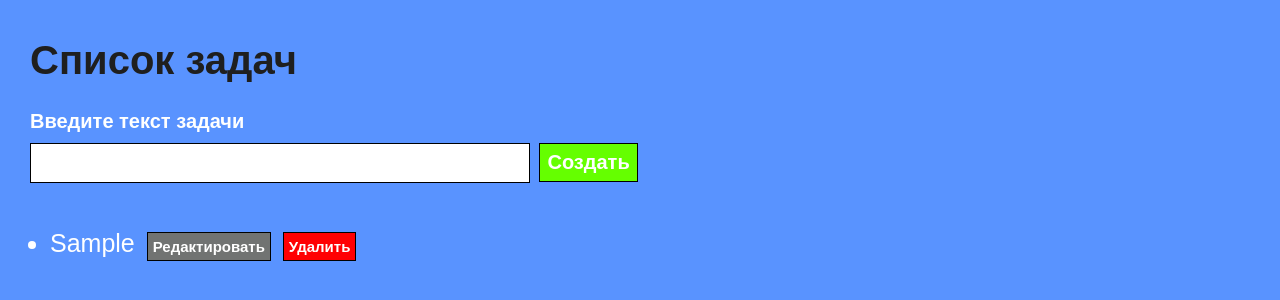
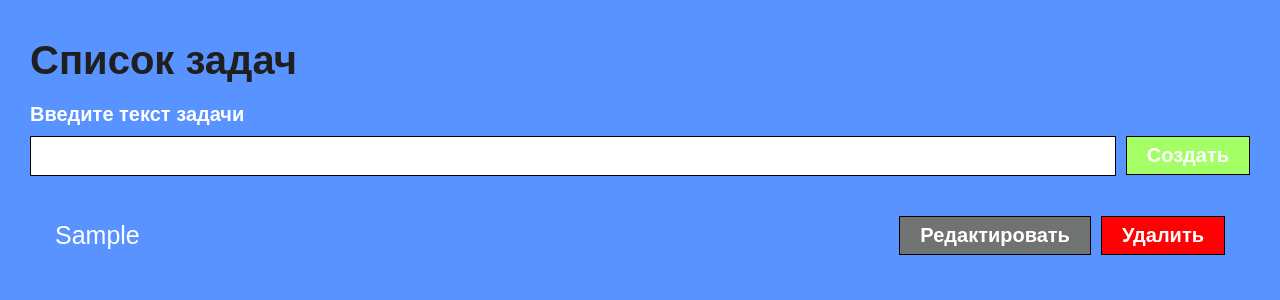
Before and after one commit to platowashere666-ship-it/AcademItSchoolClientWebCourseMay26.Alekseev, a plain HTML site: page TodoList/index.html in a window 1280 px wide. Both pictures are taken after typing "Sample" into the empty fields and a click on the button "Создать". Drawn offline with Linux system fonts and the light colour scheme.

Commit message:
Задача TODO List правил по списку

```diff
--- a/TodoList/script.js
+++ b/TodoList/script.js
@@ -44,7 +44,7 @@ document.addEventListener("DOMContentLoaded", function () {
 
                         <button class="cancel-button" type="button">Отменить</button>
                     </form>
-                `
+                `;
 
                 const editTodoItemTextField = todoItem.querySelector(".edit-todo-item-text-field");
 
--- a/TodoList/style.css
+++ b/TodoList/style.css
@@ -1,58 +1,87 @@
 * {
     box-sizing: border-box;
+    margin: 0;
+    padding: 0;
 }
 
 .main-block {
     padding: 10px 30px;
     font-family: "Bookman Old Style", sans-serif;
     background-color: #5993ff;
-    width: 100vw;
-    height: 100vh;
+    min-height: 100vh;
+    height: auto;
+    width: 100%;
+    max-width: 100%;
+    overflow-x: hidden;
+    word-wrap: break-word;
+    overflow-wrap: break-word;
 }
 
 .main-header {
     font-size: 40px;
     color: #1f1f1f;
+    margin-bottom: 20px;
+    max-width: 100%;
+    word-break: break-word;
+}
+
+.new-todo-form {
+    display: flex;
+    flex-wrap: wrap;
+    align-items: flex-start;
+    gap: 10px;
+    width: 100%;
+    max-width: 100%;
+}
+
+.new-todo-form > div:first-child {
+    flex: 0 0 100%;
+    max-width: 100%;
 }
 
 .new-todo-form label {
     font-weight: bold;
     font-size: 20px;
     color: #fff;
+    display: block;
+    max-width: 100%;
+    word-break: break-word;
+}
+
+.field-wrapper {
+    flex: 1 1 auto;
+    min-width: 200px;
 }
 
 .field-wrapper input {
-    width: 500px;
+    width: 100%;
+    max-width: 100%;
     height: 40px;
     border: #000 solid 1px;
     font-size: 20px;
     font-weight: bold;
-    margin-top: 10px;
+    padding: 0 10px;
+    min-width: 0;
 }
 
 .new-todo-form button {
     font-size: 20px;
-    margin-top: 10px;
-    margin-left: 5px;
-    padding: 7px;
-    background-color: #65ff00;
+    padding: 7px 20px;
+    background-color: #a4ff67;
     font-weight: bold;
     color: #fff;
     outline: none;
     border: #000 1px solid;
     cursor: pointer;
+    white-space: nowrap;
+    flex-shrink: 0;
+    align-self: flex-start;
+    margin-top: 0;
+    max-width: 100%;
 }
 
 .new-todo-form button:hover {
     background-color: #3ada00;
-}
-
-.field-wrapper, .edit-field-wrapper {
-    display: inline-block;
-}
-
-.new-todo-form button, .save-button, .cancel-button {
-    vertical-align: top;
 }
 
 .error-message, .edit-error-message {
@@ -60,11 +89,12 @@
     color: #ff0202;
     margin-top: 5px;
     font-weight: bold;
+    word-break: break-word;
 }
 
 .invalid {
     border: #ff1158 1px solid;
-    background-color: #FD7B93;
+    background-color: #fd7b93;
 }
 
 .invalid ~ .error-message, .invalid ~ .edit-error-message {
@@ -73,23 +103,79 @@
 
 .todo-list {
     padding: 10px 20px;
+    list-style: none;
+    max-width: 100%;
+    margin: 0;
 }
 
 .todo-list li {
     color: #fff;
     font-size: 25px;
     margin-top: 20px;
+    display: flex;
+    flex-wrap: wrap;
+    align-items: center;
+    justify-content: space-between;
+    gap: 10px;
+    padding: 10px 5px;
+    border-radius: 5px;
+    word-break: break-word;
+    max-width: 100%;
+    overflow-wrap: break-word;
+}
+
+.todo-item-text {
+    flex: 1 1 auto;
+    min-width: 100px;
+    max-width: 100%;
+    word-break: break-word;
+    overflow-wrap: break-word;
+}
+
+.todo-list li .edit-button, .todo-list li .delete-button {
+    flex-shrink: 0;
+}
+
+.edit-todo-form {
+    display: flex;
+    flex-wrap: wrap;
+    align-items: center;
+    gap: 10px;
+    width: 100%;
+}
+
+.edit-field-wrapper {
+    flex: 1 1 auto;
+    min-width: 200px;
+}
+
+.edit-field-wrapper input {
+    width: 100%;
+    max-width: 100%;
+    height: 40px;
+    border: #000 solid 1px;
+    font-size: 20px;
+    font-weight: bold;
+    padding: 0 10px;
+    min-width: 0;
+}
+
+.edit-error-message {
+    margin-top: 0;
 }
 
 .edit-button, .delete-button, .save-button, .cancel-button {
-    font-size: 15px;
-    padding: 5px;
-    margin-left: 5px;
+    font-size: 20px;
+    padding: 7px 20px;
+    margin: 0;
     font-weight: bold;
     color: #fff;
     outline: none;
     border: #000 1px solid;
     cursor: pointer;
+    white-space: nowrap;
+    align-self: flex-start;
+    max-width: 100%;
 }
 
 .edit-button {
@@ -109,17 +195,9 @@
 }
 
 .save-button {
-    background-color: #65ff00;
+    background-color: #a4ff67;
 }
 
 .save-button:hover {
     background-color: #3ada00;
 }
-
-.edit-field-wrapper input {
-    width: 400px;
-}
-
-.save-button, .cancel-button {
-    font-size: 19px;
-}
```
